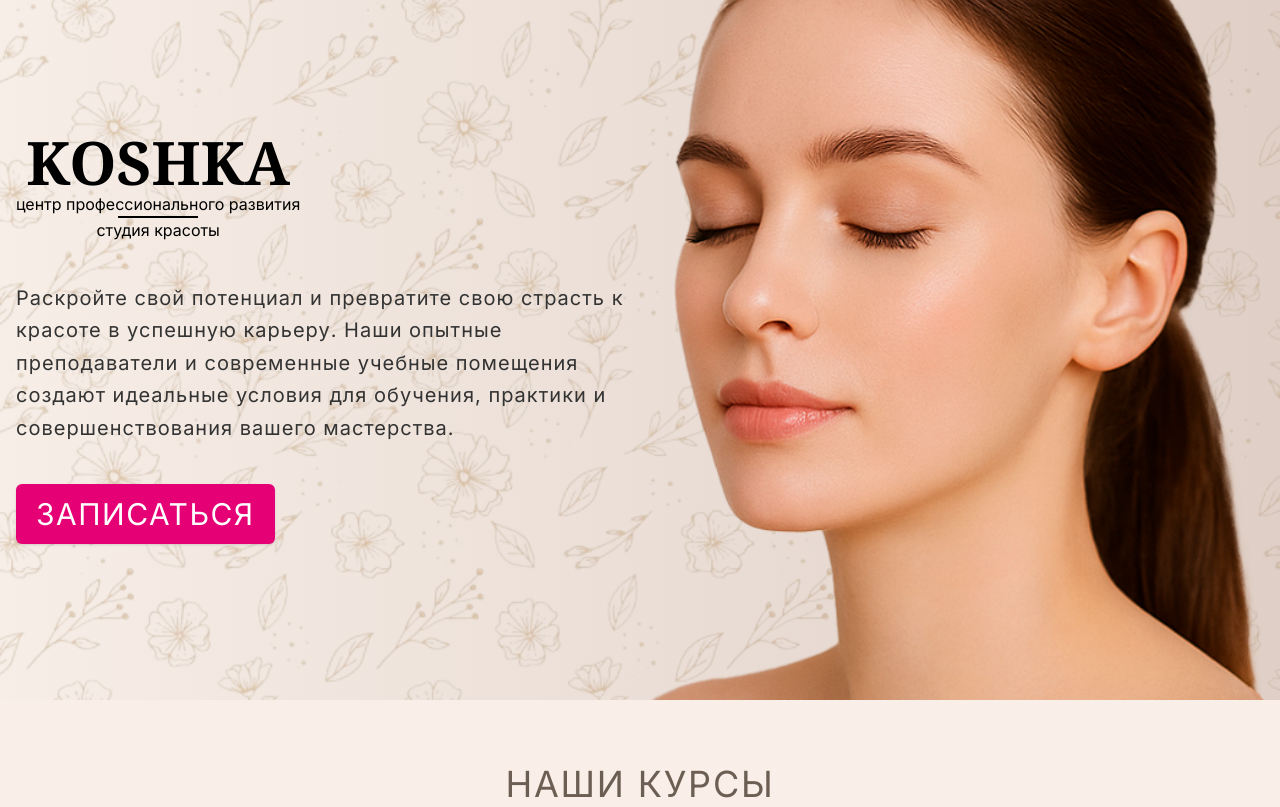
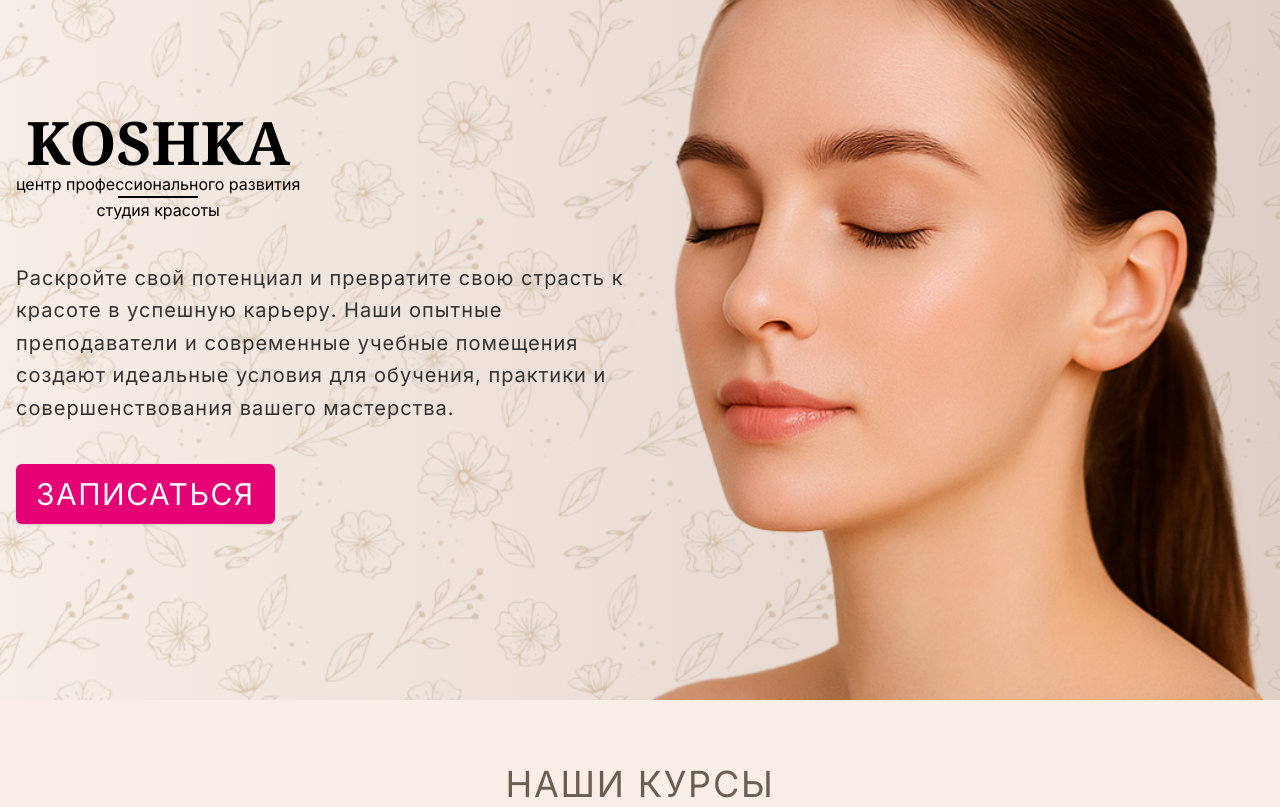
Before and after one commit to varlog762/beauty-school, a website built with Vite: page index.html in a window 1280 px wide. Shown: the top 807 px of the page. Built offline with nearby package versions, Linux system fonts and the light colour scheme; no server answers.

```diff
--- a/index.html
+++ b/index.html
@@ -23,7 +23,7 @@
           <div
             class="about-description-wrapper w-full md:w-1/2 md:text-left flex flex-col items-cneter md:items-start justify-around md:justify-center h-full">
             <!-- Logo -->
-            <div class="logo mt-20 md:mt-0 mb-10 text-center">
+            <div class="logo mt-15 md:mt-0 mb-10 text-center">
               <h1 class="font-serif text-4xl font-bold sm:text-5xl md:text-6xl">
                 KOSHKA
               </h1>
@@ -42,7 +42,7 @@
             </p>
             <!-- Button -->
             <a href="#registration"
-              class="rounded-md text-3xl uppercase transition-colors focus-visible:ring-2 px-5 py-3 bg-pink-600 hover:bg-pink-700 text-white tracking-wider shadow-sm w-full md:w-auto">
+              class="rounded-md text-3xl uppercase transition-colors focus-visible:ring-2 px-5 py-3 mb-10 bg-pink-600 hover:bg-pink-700 text-white tracking-wider shadow-sm w-full md:w-auto">
               Записаться</a>
           </div>
           <div class="about-img-wrapper w-1/2 h-full hidden md:block">
```
Also changed, not shown: 1 other file.
